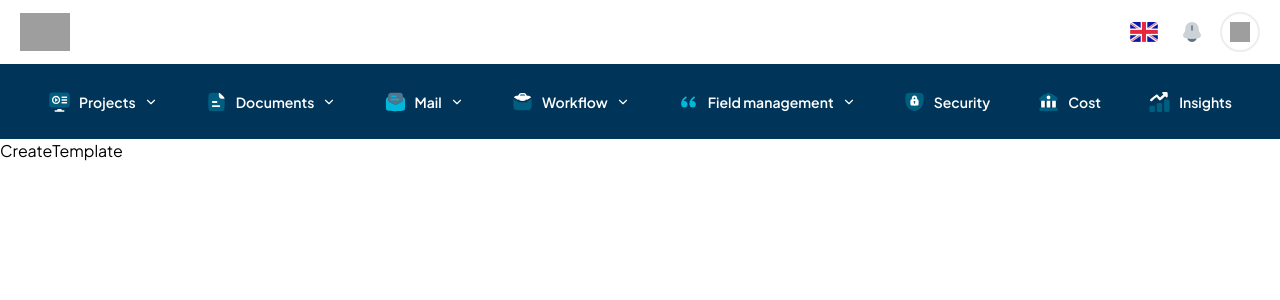
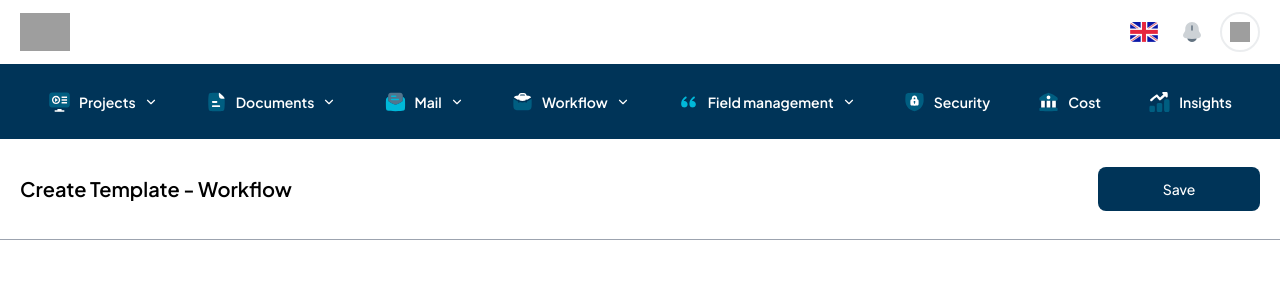
Before and after one commit to BCPAZ/crm-app, a React (Vite) app: page /workflow/create-template in a window 1280 px wide. Shown: the top 300 px of the page. Built offline with nearby package versions, Linux system fonts and the light colour scheme; grey boxes are pictures that could not be loaded.

Commit message:
feat : Create template header added to page

```diff
--- a/src/views/App/Workflow/CreateTemplate.jsx
+++ b/src/views/App/Workflow/CreateTemplate.jsx
@@ -1,7 +1,22 @@
+import Button from "@/components/common/Button";
+
 const CreateTemplate = () => {
   return (
-    <div>CreateTemplate</div>
-  )
-}
+    <section>
+      <div className="border-b border-gray-400 py-7">
+        <div className="siteContainer">
+          <div className="flex items-center justify-between">
+            <h1 className="text-xl font-semibold w-full">
+              Create Template - Workflow
+            </h1>
+            <div className="w-[15%]">
+              <Button value="Save" />
+            </div>
+          </div>
+        </div>
+      </div>
+    </section>
+  );
+};
 
-export default CreateTemplate
+export default CreateTemplate;
```
